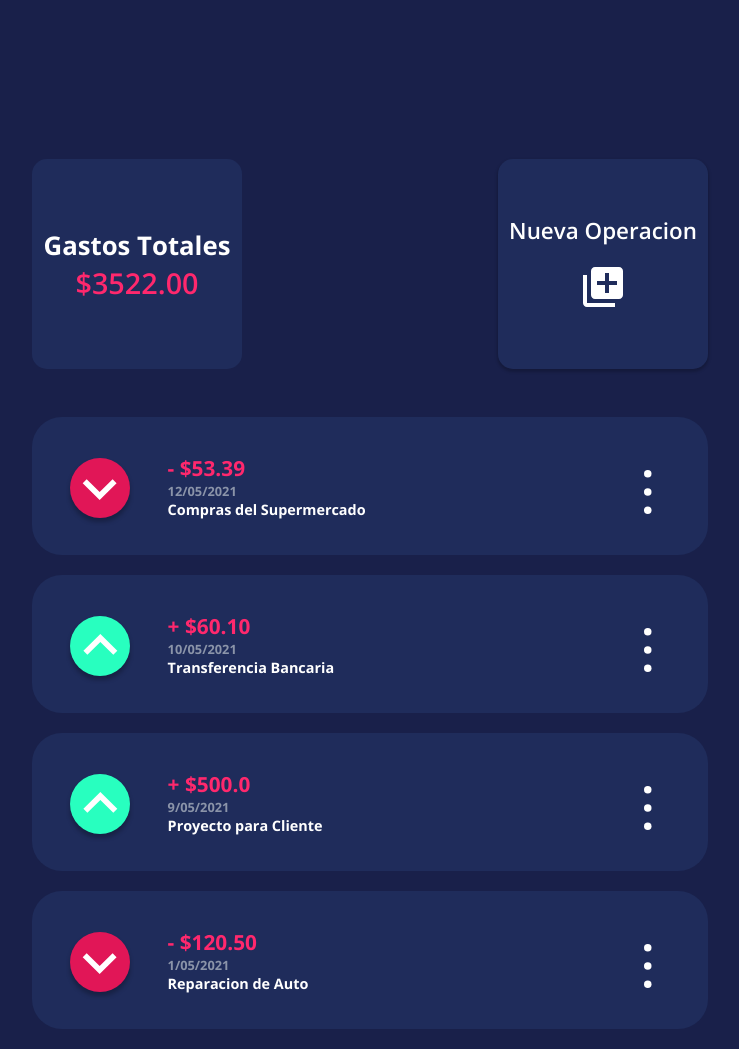
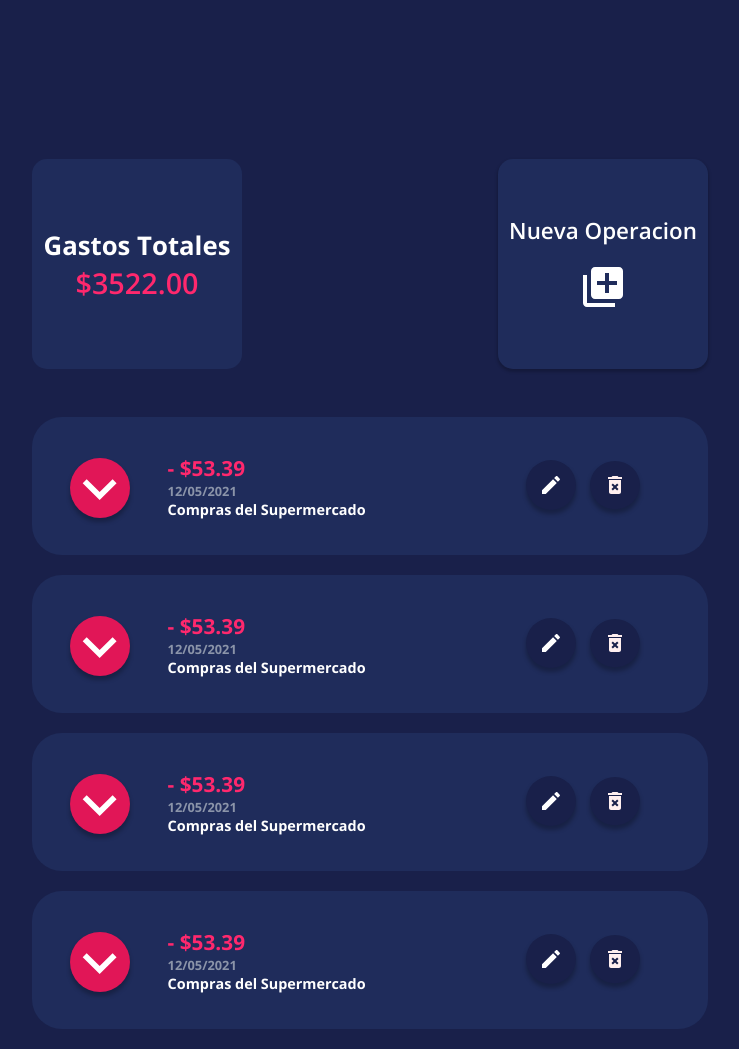
Before and after one commit to BrunoCereda9979/budget-app-alkemy-master, a plain HTML site: page front/src/index.html in a window 1280 px wide. Shown: the whole page, without its empty margins (270-1009 px from the left). Drawn offline with nearby package versions, Linux system fonts and the light colour scheme.

Commit message:
Modified the 'Options' icon to be two buttons, one for edit and one for delete.

```diff
--- a/front/src/index.html
+++ b/front/src/index.html
@@ -31,43 +31,55 @@
         <section id="operations-container">
             <!-- Operation Card -->
             <article class="operation-card">
-                <img class="expense-icon" src="../assets/expense-icon.svg" alt="Expense icon">
+                <img class="opertation-type-icon" src="../assets/expense-icon.svg" alt="Expense icon">
                 <div class="operation-info">
                     <h2>- $53.39</h2>
                     <h3>12/05/2021</p>
                     <p>Compras del Supermercado</p>
                 </div>
-                <img class="options-icon" src="../assets/operation-options-icon.svg" alt="Operation Options">
+                <div class="action-buttons-container">
+                    <img src="../assets/edit-button.svg" alt="Edit button icon">
+                    <img src="../assets/delete-button.svg" alt="Edit button icon">
+                </div>
             </article>
             <!-- Operation Card -->
             <article class="operation-card">
-                <img class="expense-icon" src="../assets/income-icon.svg" alt="Expense icon">
+                <img class="opertation-type-icon" src="../assets/expense-icon.svg" alt="Expense icon">
                 <div class="operation-info">
-                    <h2>+ $60.10</h2>
-                    <h3>10/05/2021</p>
-                    <p>Transferencia Bancaria</p>
+                    <h2>- $53.39</h2>
+                    <h3>12/05/2021</p>
+                    <p>Compras del Supermercado</p>
                 </div>
-                <img class="options-icon" src="../assets/operation-options-icon.svg" alt="Operation Options">
+                <div class="action-buttons-container">
+                    <img src="../assets/edit-button.svg" alt="Edit button icon">
+                    <img src="../assets/delete-button.svg" alt="Edit button icon">
+                </div>
             </article>
             <!-- Operation Card -->
             <article class="operation-card">
-                <img class="expense-icon" src="../assets/income-icon.svg" alt="Expense icon">
+                <img class="opertation-type-icon" src="../assets/expense-icon.svg" alt="Expense icon">
                 <div class="operation-info">
-                    <h2>+ $500.0</h2>
-                    <h3>9/05/2021</p>
-                    <p>Proyecto para Cliente</p>
+                    <h2>- $53.39</h2>
+                    <h3>12/05/2021</p>
+                    <p>Compras del Supermercado</p>
                 </div>
-                <img class="options-icon" src="../assets/operation-options-icon.svg" alt="Operation Options">
+                <div class="action-buttons-container">
+                    <img src="../assets/edit-button.svg" alt="Edit button icon">
+                    <img src="../assets/delete-button.svg" alt="Edit button icon">
+                </div>
             </article>
             <!-- Operation Card -->
             <article class="operation-card">
-                <img class="expense-icon" src="../assets/expense-icon.svg" alt="Expense icon">
+                <img class="opertation-type-icon" src="../assets/expense-icon.svg" alt="Expense icon">
                 <div class="operation-info">
-                    <h2>- $120.50</h2>
-                    <h3>1/05/2021</p>
-                    <p>Reparacion de Auto</p>
+                    <h2>- $53.39</h2>
+                    <h3>12/05/2021</p>
+                    <p>Compras del Supermercado</p>
                 </div>
-                <img class="options-icon" src="../assets/operation-options-icon.svg" alt="Operation Options">
+                <div class="action-buttons-container">
+                    <img src="../assets/edit-button.svg" alt="Edit button icon">
+                    <img src="../assets/delete-button.svg" alt="Edit button icon">
+                </div>
             </article>
         </section>
     </main>
--- a/front/styles/index.css
+++ b/front/styles/index.css
@@ -103,16 +103,20 @@ body {
 }
 
 /* --- ICONS --- */
-.operation-card .expense-icon {
+.operation-card .opertation-type-icon {
     position: relative;
     top: 4%;
     left: 5%;
 }
 
-.operation-card .options-icon {
+.operation-card .action-buttons-container {
     position: relative;
     top: 4%;
-    right: -50%;
+    right: -32%;
+}
+
+.action-buttons-container:hover {
+    cursor: pointer;
 }
 
 .operation-info {
```
Also changed, not shown: front/assets/delete-button.svg (added), front/assets/edit-button.svg (added), front/assets/operation-options-icon.svg (deleted).
